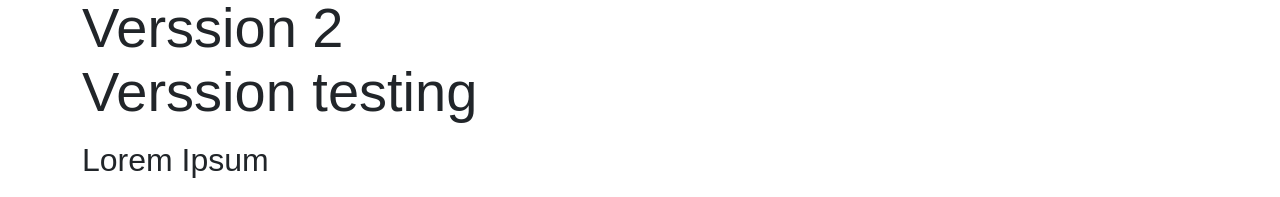
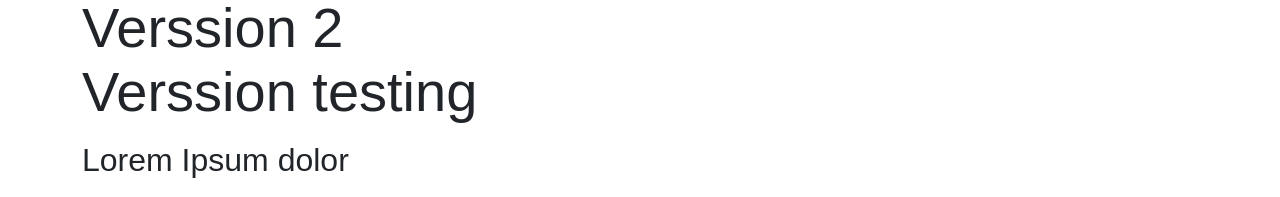
Before and after one commit to Harendra-source/practice, a website: page index.html in a window 1280 px wide. Shown: the top 197 px of the page. Drawn offline with nearby package versions, Linux system fonts and the light colour scheme; a web font is replaced by a local one.

Commit message:
he tag update

```diff
--- a/index.html
+++ b/index.html
@@ -15,7 +15,7 @@
     <div class="container">
       <h1>Verssion 2</h1>
       <h2>Verssion testing</h2>
-      <h3>Lorem Ipsum</h3>
+      <h3>Lorem Ipsum dolor</h3>
       <p>Lorem ipsum dolor sit amet consectetur adipisicing elit. Qui repudiandae voluptate officia similique quibusdam
         exercitationem, magni, omnis rem, consequuntur illum animi neque repellendus aut cum reiciendis repellat error
         vitae distinctio. Facere dicta soluta molestiae ab enim. Recusandae deserunt reiciendis odit dignissimos labore
```
